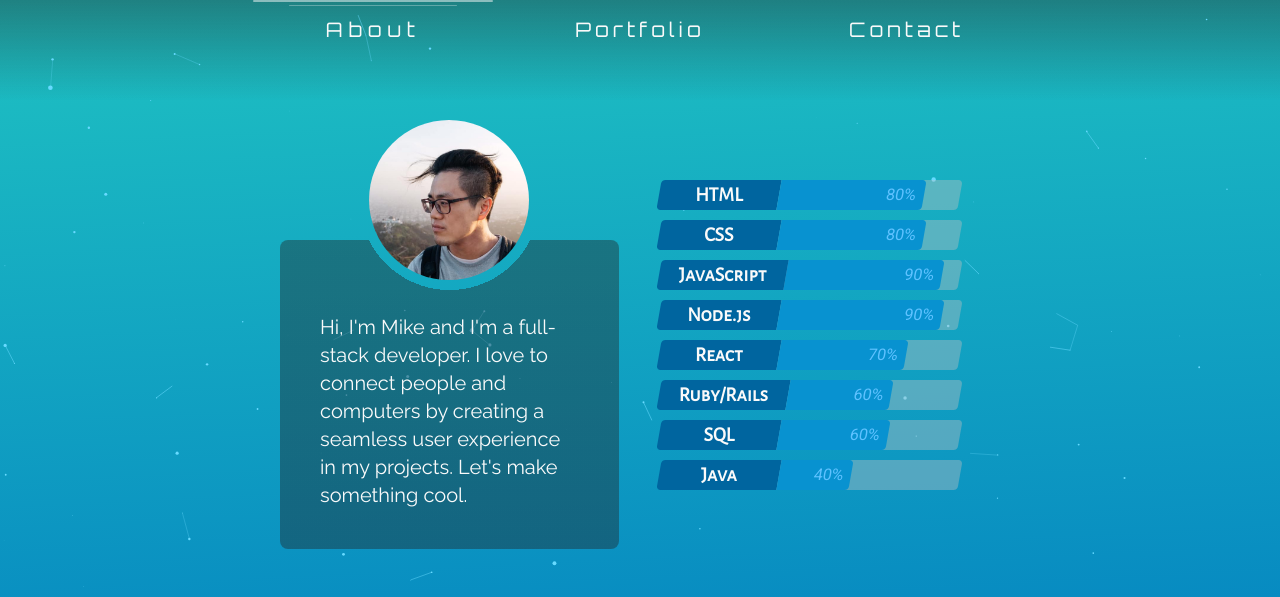
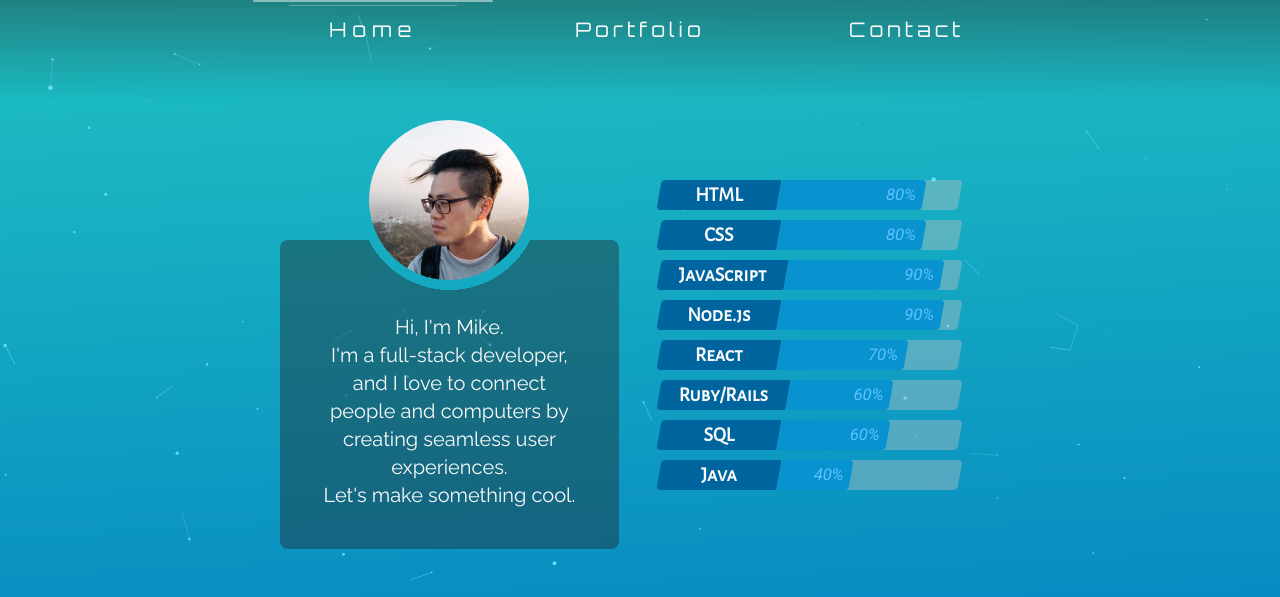
Before and after one commit to mcli830/portfolio, a website: page src/pug/index.pug in a window 1280 px wide. Shown: the top 597 px of the page. Drawn offline with nearby package versions, Linux system fonts and the light colour scheme; files that its build step writes are made by us from their sources; a script that the page names is missing; files whose address does not match are found by name.

Commit message:
tweak intro text

```diff
--- a/src/pug/_about.pug
+++ b/src/pug/_about.pug
@@ -25,7 +25,9 @@ mixin skill(name, level)
         img(src="/assets/profile.jpg", alt="Michael Li")
       .intro
         h1.invis About
-        p Hi, I'm Mike and I'm a full-stack developer. I love to connect people and computers by creating a seamless user experience in my projects. Let's make something cool.
+        p Hi, I'm Mike.
+        p I'm a full-stack developer, and I love to connect people and computers by creating seamless user experiences.
+        p Let's make something cool.
     section.about__skills
       h2.hidden My Toolbox
       +skill('HTML', 80)
--- a/src/pug/_nav.pug
+++ b/src/pug/_nav.pug
@@ -1,5 +1,5 @@
 .nav
   .container--default.content
-    .nav__button.selected(data-view="about") About
+    .nav__button.selected(data-view="about") Home
     .nav__button(data-view="portfolio") Portfolio
     .nav__button(data-view="contact") Contact
--- a/src/sass/config/base/_defaults.scss
+++ b/src/sass/config/base/_defaults.scss
@@ -13,5 +13,5 @@ body {
   height: 100vh;
   background: linear-gradient(-3deg, $bg-d, $bg-l);
   overflow: hidden;
-  @include mediaQueryRange((font-size: (10px, 18px)));
+  @include mediaQueryRange($rules: (font-size: (12px, 18px)), $delay: 1);
 }
--- a/src/sass/layout/main/_about.scss
+++ b/src/sass/layout/main/_about.scss
@@ -34,7 +34,7 @@ $profile-header-offset: $avatar-size;
     border-radius: $border-radius-md;
     color: $color-text-invert;
     padding: 2em;
-    max-width: 60%;
+    max-width: 400px;
     @media only screen and (orientation: landscape) {
       max-width: none;
     }
@@ -49,6 +49,7 @@ $profile-header-offset: $avatar-size;
       font-family: $font-text;
       font-size: 1em;
       line-height: 1.4em;
+      text-align: center;
     }
   }
 }
```
Also changed, not shown: docs/index.html, docs/style.css.
